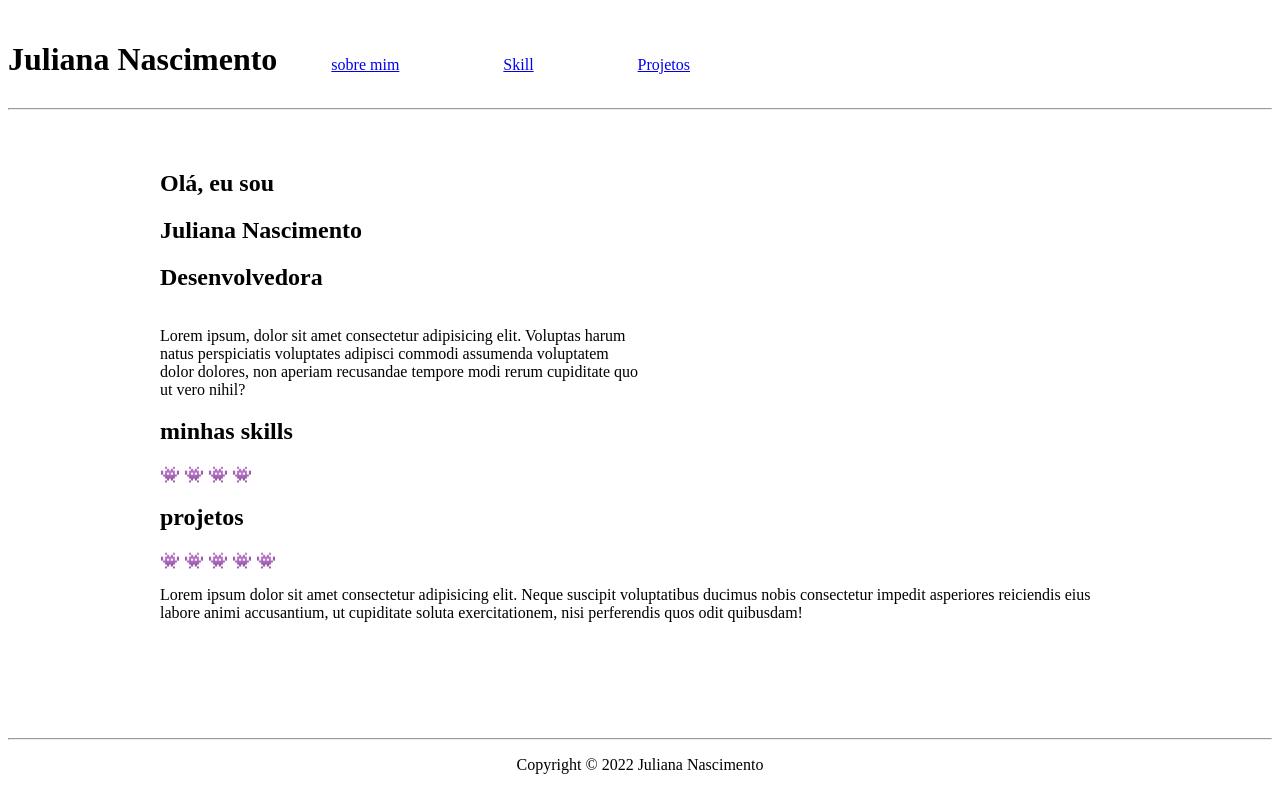
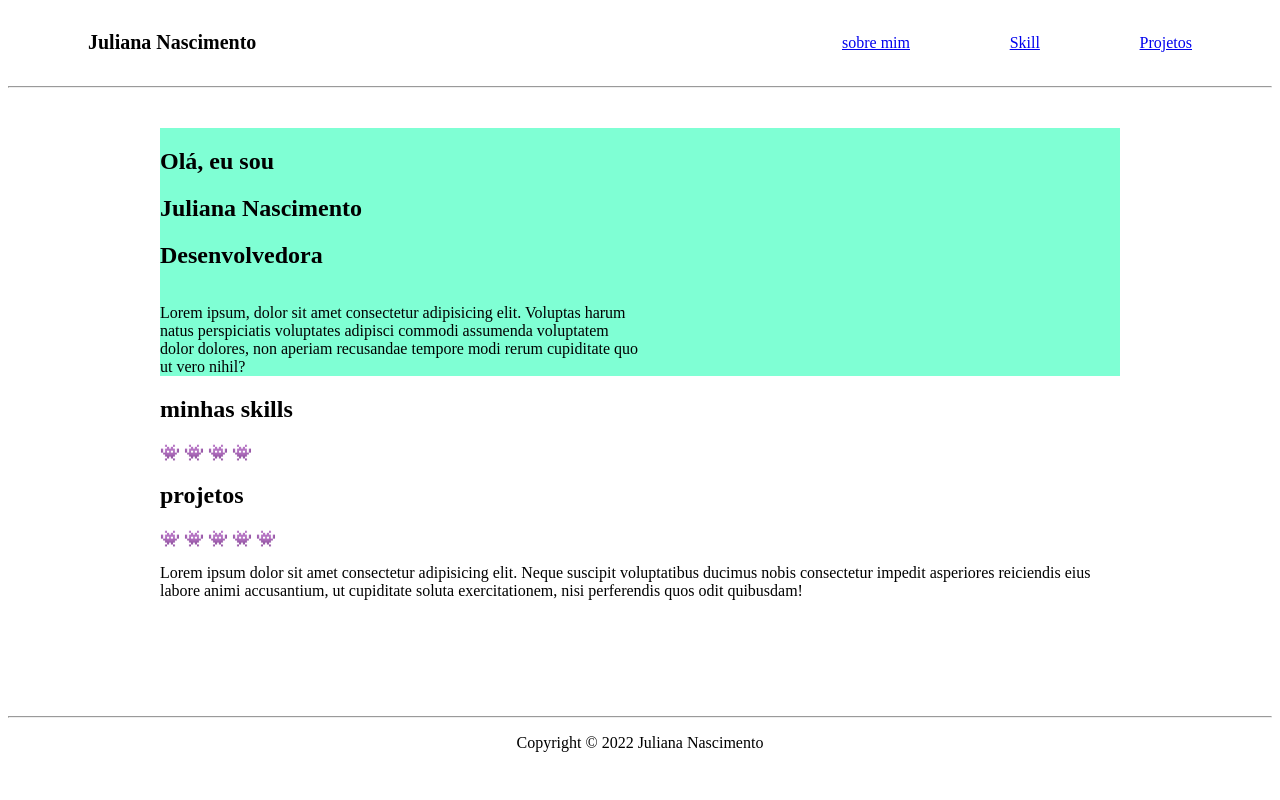
Before and after one commit to Junasc/meu-portfolio, a plain HTML site: page index.html in a window 1280 px wide. Drawn offline with Linux system fonts and the light colour scheme.

Commit message:
modified positions header

```diff
--- a/style.css
+++ b/style.css
@@ -1,17 +1,20 @@
+
 #name{
-    padding-top:12px;
+    font-size: 20px;
+}
+header{
+    display: flex;
+    flex-direction: row;
+    align-items: center;
+    justify-content: space-between;
+    padding: 10px 80px;
+}
+nav {
+    width: 350px;
+    display: flex;
+    justify-content: space-between;
+}
 
-    text-align: start;
-    display: inline-block;
-}
-nav{
-    display: inline-block;
-    justify-content: right;
-
-}
-nav > a{
-    padding: 50px;
-}
 #main {
     display: flex;
     flex-direction: row;
@@ -29,6 +32,10 @@ nav > a{
 #paragraph{
     max-width: 50%;
 }
+
+#aboutme{
+    background-color: aquamarine;
+}
 footer{
     text-align: center;
 }
```
